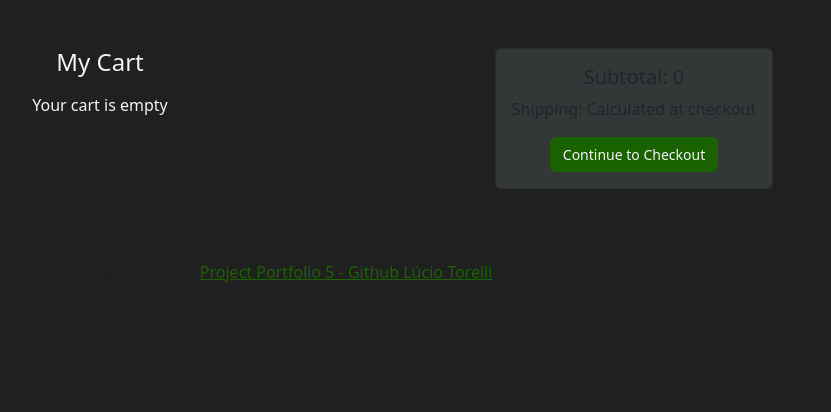
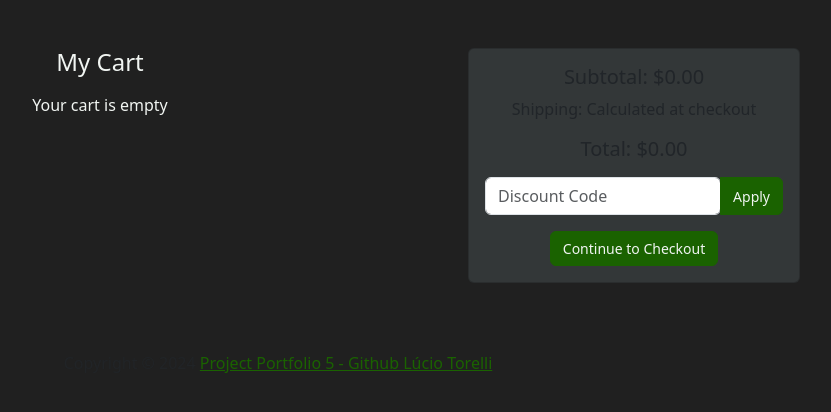
Before and after one commit to luciotorelli/escoot, a Django app: page /cart/ in a window 1280 px wide. Shown: the part 120-532 px from the top of the page, without its empty margins (362-1193 px from the left). Run offline with Django 5.2, Linux system fonts and the light colour scheme; some libraries are stand-ins or nearby versions.

Commit message:
Add discount field to cart

```diff
--- a/cart/contexts.py
+++ b/cart/contexts.py
@@ -1,13 +1,16 @@
 from decimal import Decimal
 from django.conf import settings
-from django.shortcuts import get_object_or_404, redirect
+from django.shortcuts import get_object_or_404
 from products.models import Product
+from discount.models import DiscountCode
 
 def cart_contents(request):
     cart_items = []
     total = 0
     product_count = 0
-    cart = request.session.get('cart', {}).copy()  # Copy to avoid modifying the original
+    cart = request.session.get('cart', {}).copy()
+    discount_code = request.session.get('discount_code', None)
+    discount_amount = Decimal('0.00')
 
     for item_id, quantity in list(cart.items()):
         try:
@@ -33,6 +36,15 @@ def cart_contents(request):
 
     grand_total = delivery + total
 
+    # Calculate discount if a valid discount code is applied
+    if discount_code:
+        try:
+            discount = DiscountCode.objects.get(code=discount_code, active=True)
+            discount_amount = (discount.discount / Decimal('100')) * total
+            grand_total -= discount_amount
+        except DiscountCode.DoesNotExist:
+            request.session['discount_code'] = None  # Remove invalid discount code
+
     context = {
         'cart_items': cart_items,
         'total': total,
@@ -40,7 +52,9 @@ def cart_contents(request):
         'delivery': delivery,
         'free_delivery_delta': free_delivery_delta,
         'free_delivery_threshold': settings.FREE_DELIVERY_THRESHOLD,
+        'discount_amount': discount_amount,
         'grand_total': grand_total,
+        'applied_discount_code': discount_code,
     }
 
     return context
--- a/cart/templates/cart/cart.html
+++ b/cart/templates/cart/cart.html
@@ -21,7 +21,7 @@
           </div>
           <div class="col-12 col-sm-4 d-flex justify-content-center flex-column text-center text-sm-left mb-2 mb-sm-0">
             <h5 class="mb-0">{{ item.product.product_name }}</h5>
-            <p class="mb-0">Price per unit: {{ item.product.price }}</p>
+            <p class="mb-0">Price per unit: {{ item.product.price|floatformat:2 }}</p>
           </div>
           <div class="col-12 col-sm-4 d-flex flex-column align-items-center mb-2 mb-sm-0">
             <form action="{% url 'cart:adjust_cart' item.product.product_id %}" method="post">
@@ -51,9 +51,26 @@
     <div class="col-lg-4 d-flex align-items-center justify-content-center">
       <div class="card">
         <div class="card-body text-center">
-          <h5 class="card-title">Subtotal: {{ total }}</h5>
+          <h5 class="card-title">Subtotal: ${{ total|floatformat:2 }}</h5>
+          {% if discount_amount %}
+            <p class="card-text">Discount: -${{ discount_amount|floatformat:2 }}</p>
+          {% endif %}
           <p class="card-text">Shipping: Calculated at checkout</p>
-          <a href="{% url 'checkout' %}" class="btn btn-primary">Continue to Checkout</a>
+          <h5 class="card-title">Total: ${{ grand_total|floatformat:2 }}</h5>
+
+          <!-- Discount Code Form -->
+          <form action="{% url 'cart:apply_discount' %}" method="post" class="mt-3">
+            {% csrf_token %}
+            <div class="input-group">
+              <input type="text" name="discount_code" class="form-control" placeholder="Discount Code" required>
+              <button class="btn btn-primary" type="submit">Apply</button>
+            </div>
+            {% if applied_discount_code %}
+              <p class="text-success mt-2">Applied discount code: {{ applied_discount_code }}</p>
+            {% endif %}
+          </form>
+
+          <a href="{% url 'checkout' %}" class="btn btn-primary mt-3">Continue to Checkout</a>
         </div>
       </div>
     </div>
--- a/cart/urls.py
+++ b/cart/urls.py
@@ -1,6 +1,6 @@
 # cart/urls.py
 from django.urls import path
-from .views import cart, add_to_cart, adjust_cart, remove_from_cart
+from .views import cart, add_to_cart, adjust_cart, remove_from_cart, apply_discount
 
 app_name = 'cart'
 
@@ -9,4 +9,5 @@ urlpatterns = [
     path('add/<item_id>/', add_to_cart, name='add_to_cart'),
     path('adjust_cart/<item_id>/', adjust_cart, name='adjust_cart'),
     path('remove_from_cart/<item_id>/', remove_from_cart, name='remove_from_cart'),
+    path('apply_discount/', apply_discount, name='apply_discount'),
 ]
--- a/cart/views.py
+++ b/cart/views.py
@@ -5,6 +5,7 @@ from products.models import Product
 from django.utils.html import escape
 from django.utils.safestring import mark_safe
 from django.http import HttpResponse
+from discount.models import DiscountCode
 
 def cart(request):
     """ A view to return the cart page """
@@ -73,3 +74,18 @@ def remove_from_cart(request, item_id):
     except Exception as e:
         messages.error(request, f'Error removing item: {e}')
         return HttpResponse(status=500)
+
+def apply_discount(request):
+    """
+    A view to apply a discount code to the cart.
+    """
+    discount_code = request.POST.get('discount_code', '').strip()
+    try:
+        discount = DiscountCode.objects.get(code=discount_code, active=True)
+        request.session['discount_code'] = discount_code
+        messages.success(request, f'Discount code "{discount_code}" applied successfully!')
+    except DiscountCode.DoesNotExist:
+        request.session['discount_code'] = None
+        messages.error(request, 'Invalid or expired discount code.')
+
+    return redirect('cart:cart')
```
